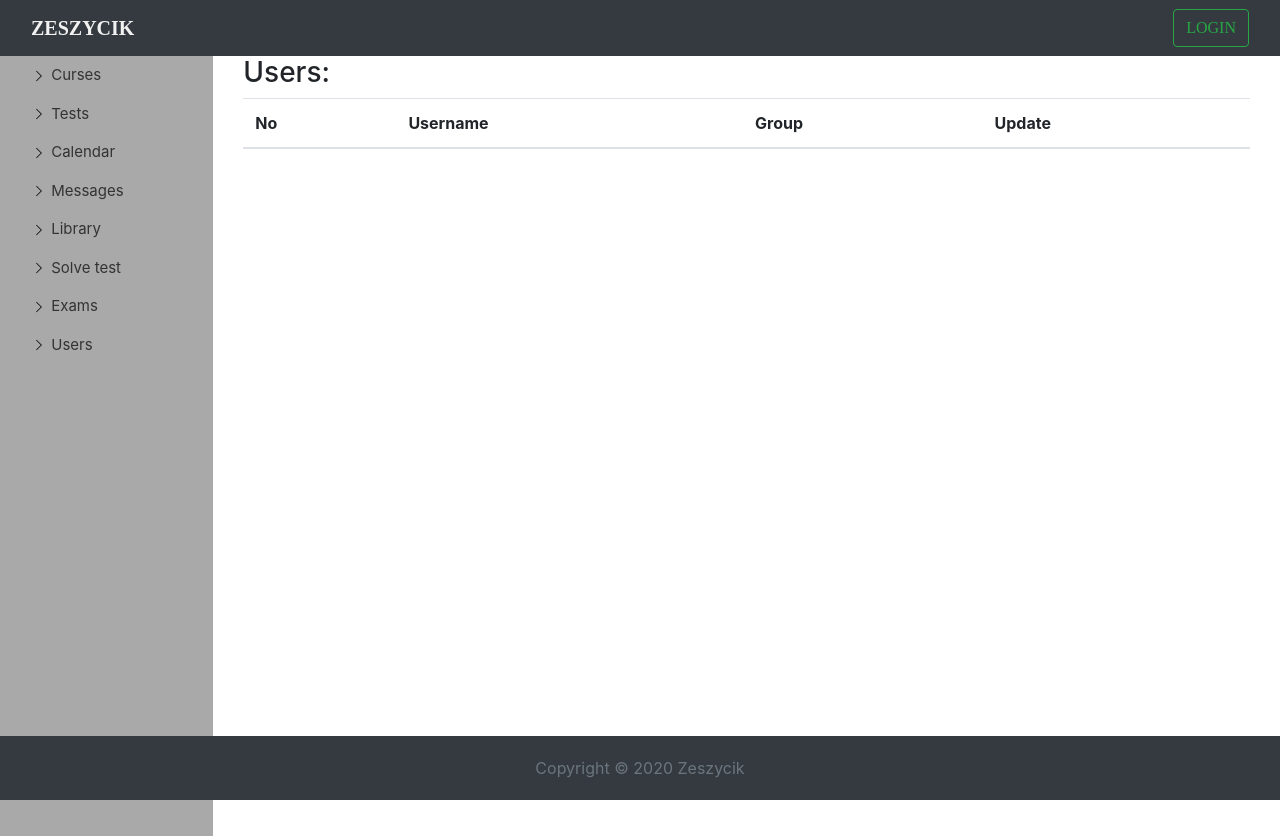
After one commit to slawekpl81/zeszycik, a Django app: page /users in a window 1280 px wide. The commit adds this page. Run offline with Django 3.2, Linux system fonts and the light colour scheme; lists and menus that the app fills with data are empty; some libraries are stand-ins or nearby versions.

Commit message:
add to calendar

```diff
--- a/school/models.py
+++ b/school/models.py
@@ -69,6 +69,7 @@ class Exam(models.Model):
     test = models.ForeignKey(StudentTest, on_delete=models.CASCADE)
     student = models.ForeignKey(User, on_delete=models.CASCADE)
     answer = models.CharField(max_length=5)
+    passed_exam = models.BooleanField(default=False)
 
     @property
     def passed(self):
@@ -77,6 +78,8 @@ class Exam(models.Model):
         else:
             self._passed = False
 
+        self.passed_exam = self._passed
+        self.save()
         return self._passed
 
     def __str__(self):
--- a/school/templates/dashboard2.html
+++ b/school/templates/dashboard2.html
@@ -46,6 +46,11 @@
                             <svg class="bi bi-chevron-right" width="16" height="16" viewBox="0 0 20 20"  xmlns="http://www.w3.org/2000/svg"><path fill-rule="evenodd" d="M6.646 3.646a.5.5 0 01.708 0l6 6a.5.5 0 010 .708l-6 6a.5.5 0 01-.708-.708L12.293 10 6.646 4.354a.5.5 0 010-.708z"/></svg>
                             Exams</a>
                     </li>
+                                        <li class="nav-item">
+                        <a class="nav-link " href="{% url 'users_list' %}" >
+                            <svg class="bi bi-chevron-right" width="16" height="16" viewBox="0 0 20 20"  xmlns="http://www.w3.org/2000/svg"><path fill-rule="evenodd" d="M6.646 3.646a.5.5 0 01.708 0l6 6a.5.5 0 010 .708l-6 6a.5.5 0 01-.708-.708L12.293 10 6.646 4.354a.5.5 0 010-.708z"/></svg>
+                            Users</a>
+                    </li>
                 </ul>
           </div>
           <div class="col-md-10 padding " id="base-col" >
--- a/school/templates/exam_list.html
+++ b/school/templates/exam_list.html
@@ -30,6 +30,7 @@
            <td> <a href="{% url 'studenttest_solve_update' exam.pk %}">Solve test</a></td>
              </tr>
         {% endfor %}
+                  <p><h5>Efficiency:{{ efficiency }}%</h5></p>
 
 
     {% endif %}
--- a/school/templates/lessons_list.html
+++ b/school/templates/lessons_list.html
@@ -17,6 +17,7 @@
             <th scope="col">Curses</th>
             <th scope="col">Details</th>
             <th scope="col">Science materials</th>
+            <th scope="col">Add to calendar</th>
             {% if user.groups.all.0.name == 'administrator' or user.groups.all.0.name == 'teachers' %}
             <th scope="col">Update</th>
             <th scope="col">Delete</th>
@@ -59,6 +60,9 @@
                     </td>
                     <td>
                         <a href="{% url 'lesson_data' lesson.pk %}"class="btn btn-primary active" role="button" aria-pressed="true">Data</a>
+                    </td>
+                    <td>
+                        <a href="{% url 'lesson_add_student' lesson.pk %}"class="btn btn-primary active" role="button" aria-pressed="true">add</a>
                     </td>
                     {% if user.groups.all.0.name == 'administrator' or user.groups.all.0.name == 'teachers' %}
                     <td>
--- /dev/null
+++ b/school/templates/users.html
@@ -0,0 +1,45 @@
+{% extends 'dashboard2.html' %}
+{% load static %}
+<link rel="stylesheet" href="{% static 'css/index.css' %}">
+<link rel="stylesheet" href="{% static 'css/dashboard.css' %}">
+
+
+{% block title %}
+
+
+
+    <div class="container-fluid" id="dashborad-container">
+
+    <h3>Users:</h3>
+
+    <div class=" table table-responsive-md">
+      <table class="table">
+          <thead>
+            <th scope="col">No</th>
+            <th scope="col">Username</th>
+            <th scope="col">Group</th>
+          <th scope="col">Update</th>
+
+          </thead>
+          <tbody>
+
+            {% for user in users %}
+
+                <tr >
+                    <td>{{ forloop.counter }}</td>
+                     <td>{{ user.username }}</td>
+                    <td>{{ user.groups.all.0.name }}</td>
+                    <td><a href="{% url 'user_update' user.pk %}"class="btn btn-primary active" role="button" aria-pressed="true">UPDATE</a></td>
+
+
+                </tr>
+            {% endfor %}
+
+          </tbody>
+      </table>
+    </div>
+
+    </div>
+
+
+{% endblock title %}
--- a/school/views.py
+++ b/school/views.py
@@ -29,8 +29,18 @@ class Administrator(ListView):
     template_name = 'administrator.html'
     model = Lesson
     context_object_name = 'lessons'
+# ============================================================================================
+class UsersListView(ListView):
+    template_name = 'users.html'
+    model = User
+    context_object_name = 'users'
 
 
+class UsersUpdateView(UpdateView):
+    template_name = 'form.html'
+    model = User
+    form_class = UsersUpdateForm
+    success_url = reverse_lazy('users_list')
 # ============================================================================================
 class LessonsListView(ListView):
     template_name = 'lessons_list.html'
@@ -60,6 +70,19 @@ class LessonsUpdateView(UpdateView):
     model = Lesson
     form_class = LessonForm
     success_url = reverse_lazy('lessons_list')
+
+class LessonsAddStudentView(UpdateView):
+    template_name = 'form.html'
+    model = Lesson
+    form_class = LessonAddStudentForm
+    #success_url = reverse_lazy('lessons_list')
+
+    def get_success_url(self):
+        user = self.request.user
+        lesson = self.object
+        lesson.students.add(user)
+        lesson.save()
+        return reverse_lazy('lessons_list')
 
 
 class LessonsDeleteView(DeleteView):
@@ -177,6 +200,16 @@ class ExamListView(ListView):
     context_object_name = 'exams'
     def get_queryset(self):
         return Exam.objects.filter(student=self.request.user)
+
+    def get_context_data(self, *, object_list=None, **kwargs):
+        context = super(ExamListView, self).get_context_data()
+        all_exam = Exam.objects.filter(student=self.request.user)
+        ok_exam = Exam.objects.filter(student=self.request.user).filter(passed_exam=True)
+        efficiency = len(ok_exam) / len(all_exam) * 100
+        context['efficiency'] = f'{efficiency:.2f}'
+        return context
+
+
 # ============================================================================================
 class CalendarView(ListView):
     template_name = 'calendar.html'
--- a/zeszycik/urls.py
+++ b/zeszycik/urls.py
@@ -33,6 +33,9 @@ urlpatterns = [
     path('logout/', LogoutView.as_view(next_page='test'), name='logout'),
     path('accounts/profile/', dashboard, name='dashboard'),
 
+    path('users', UsersListView.as_view(), name='users_list'),
+    path('users/update/<pk>', UsersUpdateView.as_view(), name='user_update'),
+
     path('administrator', Administrator.as_view(), name='administrator'),
     path('teacher', teacher, name='teacher'),
     path('student', student, name='student'),
@@ -43,6 +46,7 @@ urlpatterns = [
     path('lesson/update/<pk>', LessonsUpdateView.as_view(), name='lesson_update'),
     path('lesson/delete/<pk>', LessonsDeleteView.as_view(), name='lesson_delete'),
     path('lessons/create',     LessonsCreateView.as_view(), name='lesson_create'),
+    path('lessons/addstudent/<pk>', LessonsAddStudentView.as_view(), name='lesson_add_student'),
 
     path('messages', MessageListView.as_view(), name='messages_list'),
     path('message/detail/<pk>', MessageDetailView.as_view(), name='message_detail'),
```
Also changed, not shown: school/forms.py (+18 -0 lines), school/templates/dashboard.html (+9 -2 lines).
